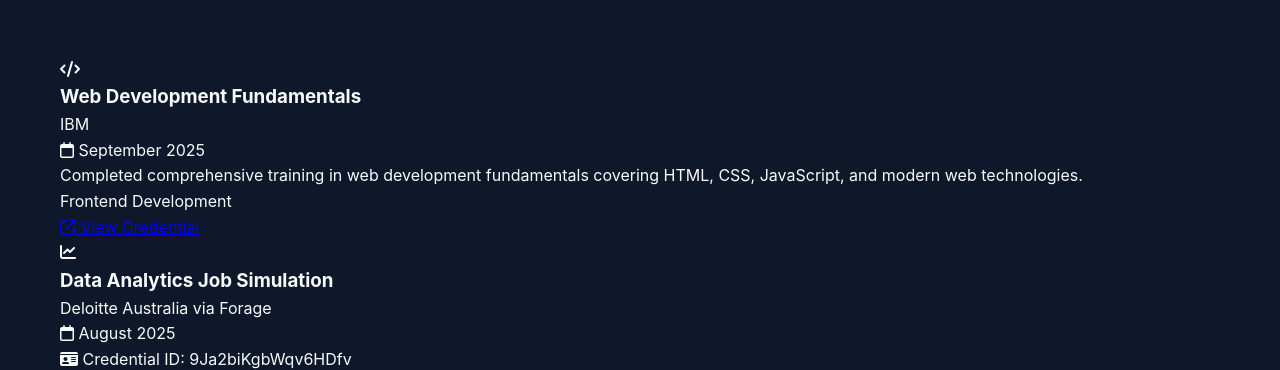
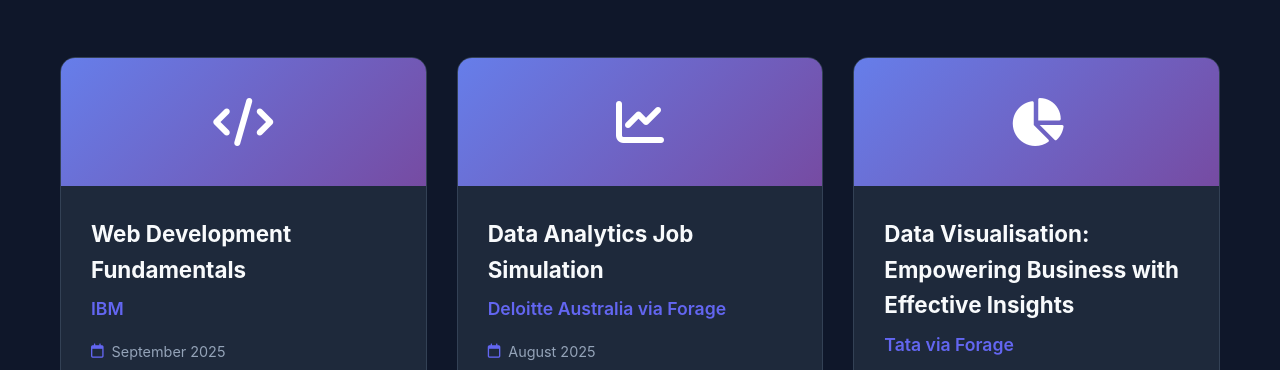
Before and after one commit to keer13/portfolio, a plain HTML site: page index.html in a window 1280 px wide. Shown: the part 5325-5695 px from the top of the page. Drawn offline with Linux system fonts and the light colour scheme.

Commit message:
styles.css

```diff
--- a/styles.css
+++ b/styles.css
@@ -1,3 +1,4 @@
+/* Reset and Base Styles */
 /* Reset and Base Styles */
 * {
     margin: 0;
@@ -629,6 +630,138 @@
     color: var(--primary-color);
 }
 
+/* Certifications Section */
+.certifications-grid {
+    display: grid;
+    grid-template-columns: repeat(auto-fit, minmax(350px, 1fr));
+    gap: 30px;
+}
+
+.certification-card {
+    background: var(--card-bg);
+    border-radius: 15px;
+    border: 1px solid var(--border-color);
+    overflow: hidden;
+    transition: all 0.3s ease;
+    position: relative;
+}
+
+.certification-card::before {
+    content: '';
+    position: absolute;
+    top: 0;
+    left: 0;
+    width: 100%;
+    height: 4px;
+    background: var(--gradient-1);
+    transform: scaleX(0);
+    transition: transform 0.3s ease;
+}
+
+.certification-card:hover::before {
+    transform: scaleX(1);
+}
+
+.certification-card:hover {
+    transform: translateY(-10px);
+    border-color: var(--primary-color);
+    box-shadow: 0 15px 40px rgba(99, 102, 241, 0.3);
+}
+
+.certification-badge {
+    background: var(--gradient-1);
+    padding: 40px;
+    display: flex;
+    align-items: center;
+    justify-content: center;
+    font-size: 3rem;
+    color: white;
+}
+
+.certification-content {
+    padding: 30px;
+}
+
+.certification-content h3 {
+    font-size: 1.4rem;
+    margin-bottom: 0.5rem;
+    color: var(--text-primary);
+}
+
+.certification-issuer {
+    color: var(--primary-color);
+    font-weight: 600;
+    margin-bottom: 1rem;
+    font-size: 1.1rem;
+}
+
+.certification-date {
+    color: var(--text-muted);
+    margin-bottom: 1rem;
+    display: flex;
+    align-items: center;
+    gap: 8px;
+    font-size: 0.9rem;
+}
+
+.certification-date i {
+    color: var(--primary-color);
+}
+
+.certification-id {
+    color: var(--text-muted);
+    margin-bottom: 1rem;
+    display: flex;
+    align-items: center;
+    gap: 8px;
+    font-size: 0.85rem;
+}
+
+.certification-id i {
+    color: var(--primary-color);
+}
+
+.certification-description {
+    color: var(--text-secondary);
+    line-height: 1.6;
+    margin-bottom: 1.5rem;
+}
+
+.certification-tags {
+    display: flex;
+    flex-wrap: wrap;
+    gap: 8px;
+    margin-bottom: 1.5rem;
+}
+
+.cert-tag {
+    padding: 6px 14px;
+    background: var(--dark-bg);
+    border-radius: 20px;
+    font-size: 0.85rem;
+    color: var(--primary-color);
+    border: 1px solid var(--primary-color);
+}
+
+.certification-link {
+    display: inline-flex;
+    align-items: center;
+    gap: 8px;
+    color: var(--primary-color);
+    text-decoration: none;
+    font-weight: 600;
+    transition: all 0.3s ease;
+}
+
+.certification-link:hover {
+    gap: 12px;
+    color: var(--secondary-color);
+}
+
+.certification-link i {
+    font-size: 0.9rem;
+}
+
 /* Contact Section */
 .contact-content {
     display: grid;
```
